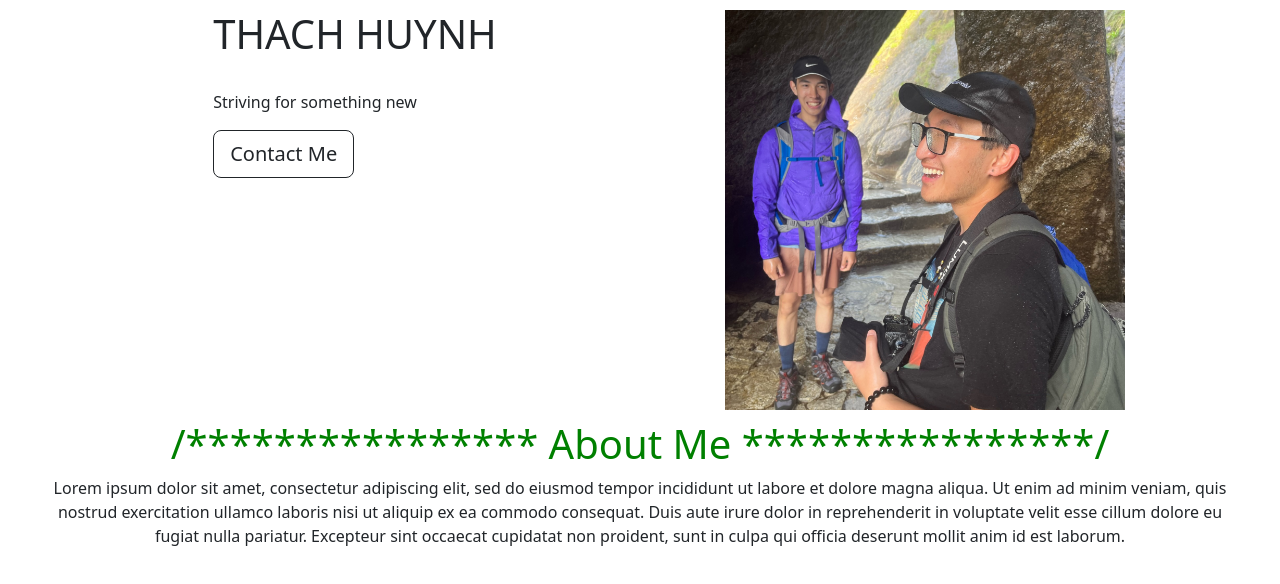
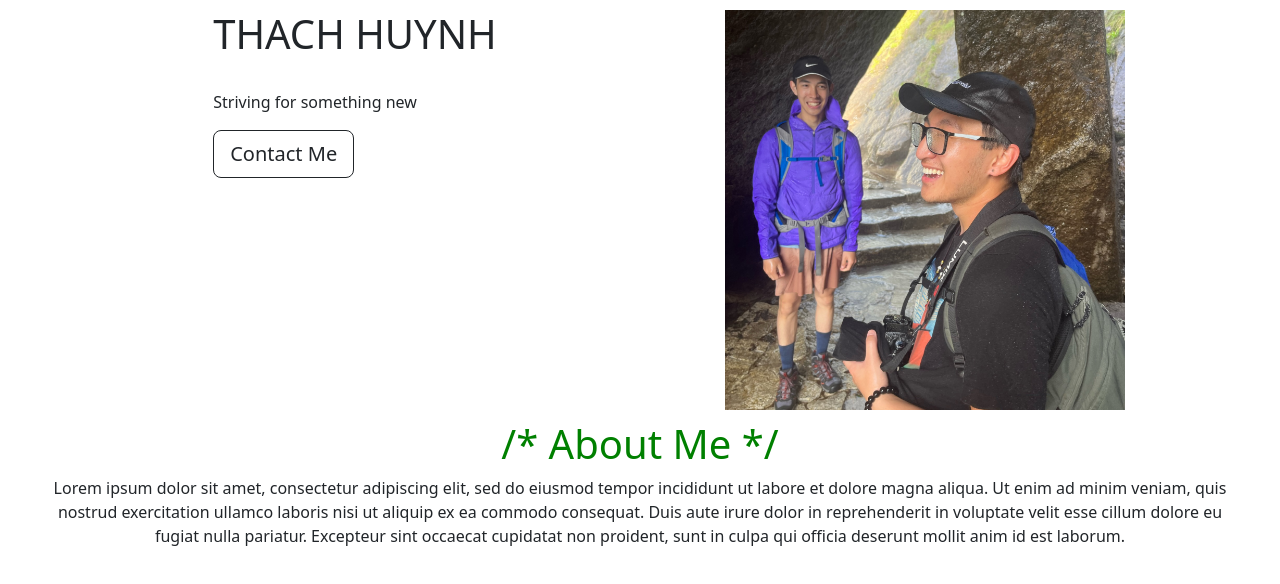
Before and after one commit to bithach/react-resume, a React (Create React App) app: page / in a window 1280 px wide. Shown: the top 584 px of the page. Built offline with nearby package versions, Linux system fonts and the light colour scheme.

Commit message:
changed section heading

```diff
--- a/src/components/AboutMeSection.jsx
+++ b/src/components/AboutMeSection.jsx
@@ -4,7 +4,7 @@ function AboutMeSection(props){
     return(
         <div className="aboutMe-body">
             <div className="aboutMe-title-desktop">
-                <h1>/**************** About Me ****************/</h1>
+                <h1>/* About Me */</h1>
             </div>
             <div className="aboutMe-description-desktop">
                 <p>Lorem ipsum dolor sit amet, consectetur adipiscing elit, sed do eiusmod tempor incididunt ut labore et dolore magna aliqua. Ut enim ad minim veniam, quis nostrud exercitation ullamco laboris nisi ut aliquip ex ea commodo consequat. Duis aute irure dolor in reprehenderit in voluptate velit esse cillum dolore eu fugiat nulla pariatur. Excepteur sint occaecat cupidatat non proident, sunt in culpa qui officia deserunt mollit anim id est laborum.</p>
```
